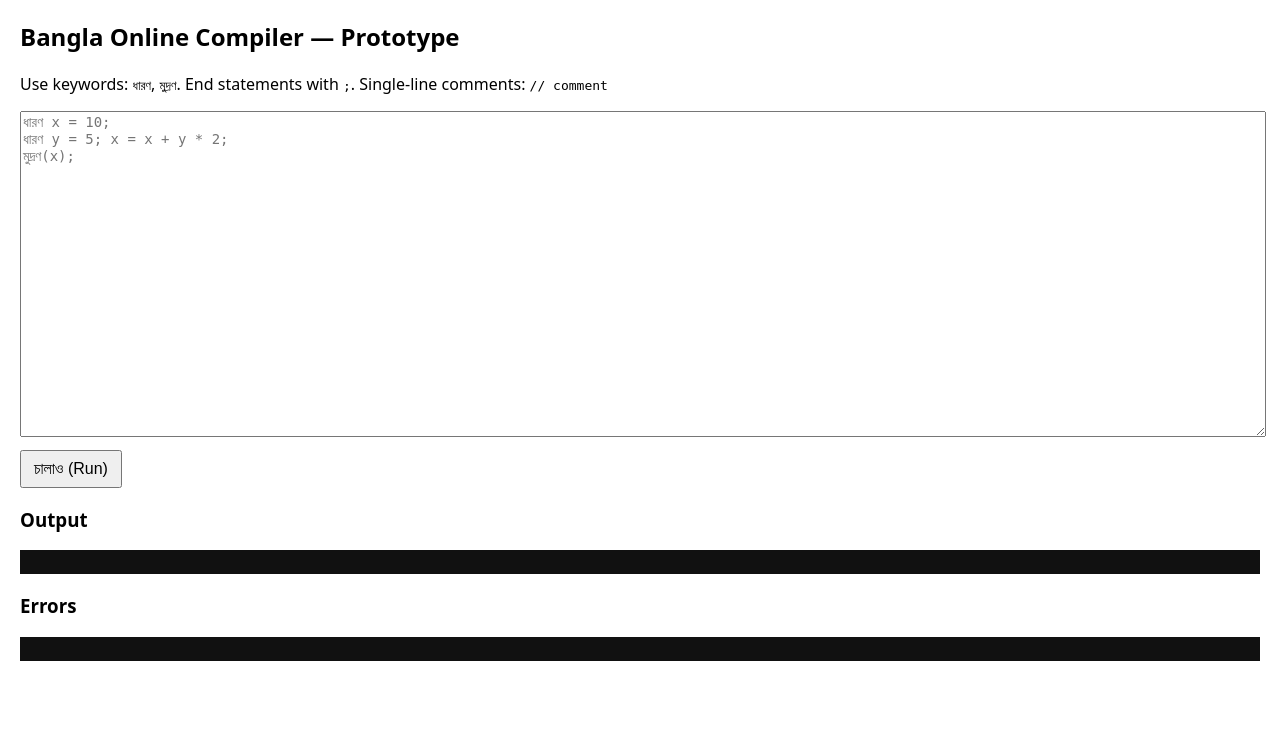
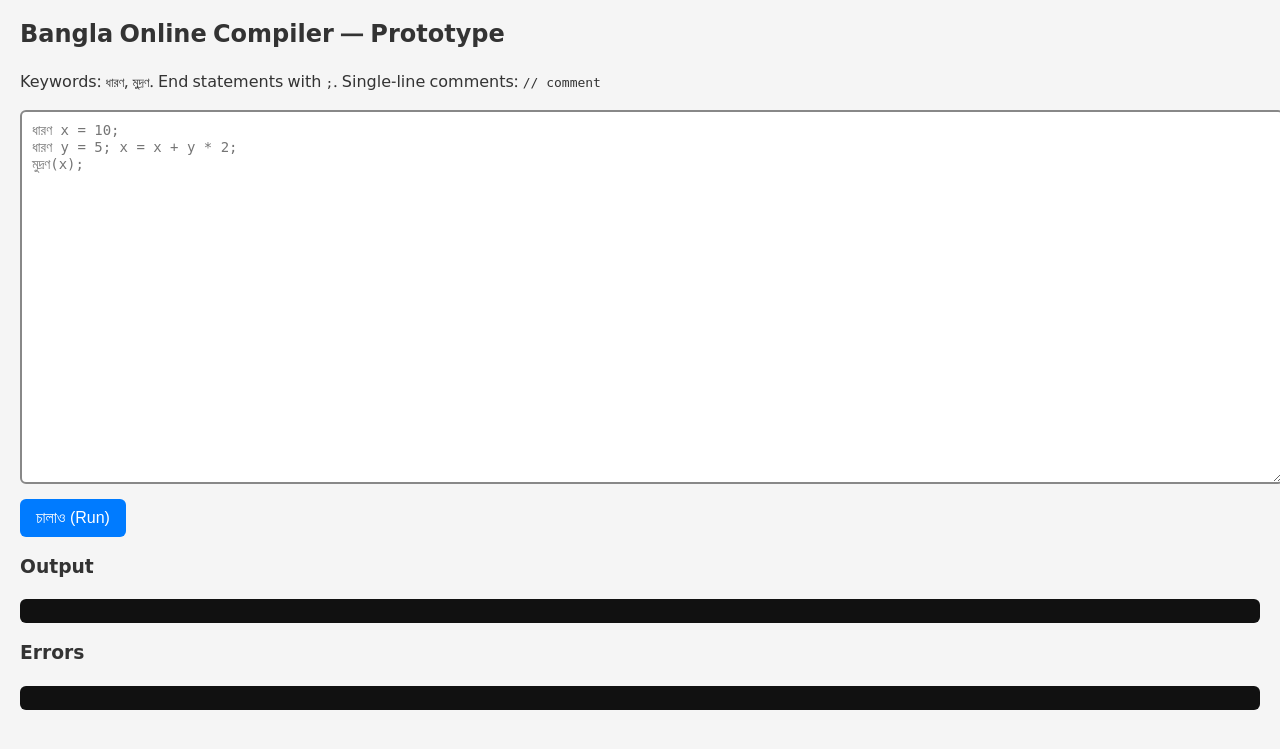
Before and after one commit to fahim-j/bangla-online-compiler, a Flask app: page / in a window 1280 px wide. Shown: the top 749 px of the page. Run offline with Flask 2, Linux system fonts and the light colour scheme.

Commit message:
Update index.html

```diff
--- a/templates/index.html
+++ b/templates/index.html
@@ -1,26 +1,16 @@
-<!-- templates/index.html -->
 <!doctype html>
 <html lang="bn">
 <head>
   <meta charset="utf-8" />
-  <title>Bangla Online Compiler (Prototype)</title>
+  <title>Bangla Online Compiler</title>
   <meta name="viewport" content="width=device-width,initial-scale=1" />
-  <style>
-    body { font-family: system-ui, "Noto Sans Bengali", "DejaVu Sans", Arial; margin: 20px; }
-    textarea { width:100%; height: 320px; font-family: monospace; font-size: 14px; }
-    pre { background:#111; color:#eee; padding:12px; white-space:pre-wrap; }
-    .row { display:flex; gap:12px; }
-    .col { flex:1; }
-    button { padding:8px 12px; font-size:16px; }
-  </style>
+  <link rel="stylesheet" href="{{ url_for('static', filename='style.css') }}">
 </head>
 <body>
   <h2>Bangla Online Compiler — Prototype</h2>
-  <p>Use keywords: <code>ধারণ</code>, <code>মুদ্রণ</code>. End statements with <code>;</code>. Single-line comments: <code>// comment</code></p>
+  <p>Keywords: <code>ধারণ</code>, <code>মুদ্রণ</code>. End statements with <code>;</code>. Single-line comments: <code>// comment</code></p>
 
-  <div>
-    <textarea id="code" placeholder="ধারণ x = 10;&#10;ধারণ y = 5; x = x + y * 2;&#10;মুদ্রণ(x);"></textarea>
-  </div>
+  <textarea id="code" placeholder="ধারণ x = 10;&#10;ধারণ y = 5; x = x + y * 2;&#10;মুদ্রণ(x);"></textarea>
   <div style="margin-top:8px;">
     <button id="run">চালাও (Run)</button>
   </div>
```
